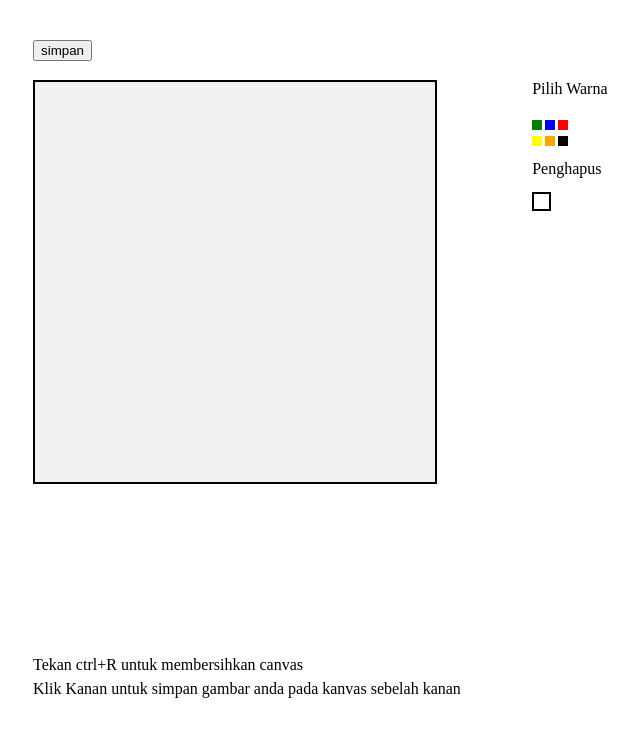
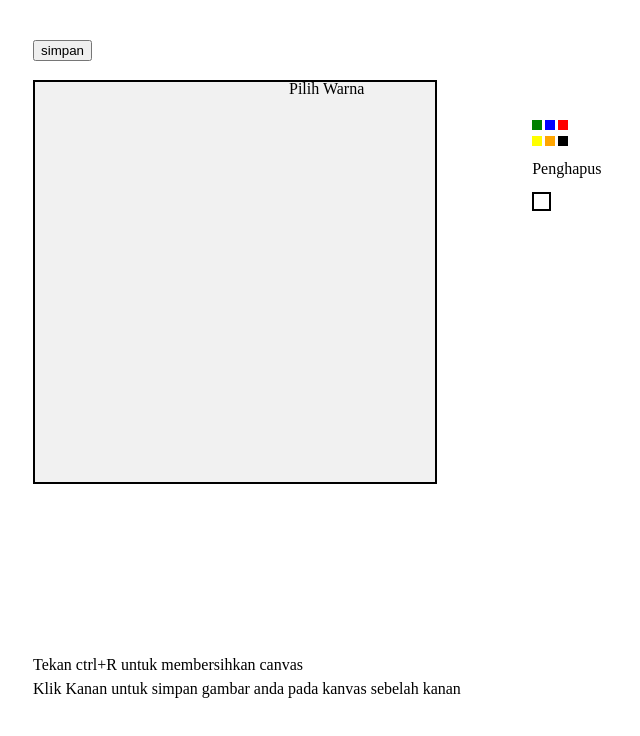
Before and after one commit to ahmadyan1/acmadyani, a plain HTML site: page uts.html in a window 1280 px wide. Shown: the whole page, without its empty margins (95-735 px from the left). Drawn offline with Linux system fonts and the light colour scheme.

Commit message:
Update uts.html

```diff
--- a/uts.html
+++ b/uts.html
@@ -128,7 +128,7 @@ canvas {
     </script>
     <body onload="init()">
         <canvas id="can" width="400" height="400" style="position:absolute;top:10%;left:10%;border:2px solid;"></canvas>
-        <div style="position:absolute;top:10%;left:49%;">Pilih Warna</div>
+        <div style="position:absolute;top:10%;left:30%;">Pilih Warna</div>
         <div style="position:absolute;top:15%;left:49%;width:10px;height:10px;background:green;" id="green" onclick="color(this)"></div>
         <div style="position:absolute;top:15%;left:50%;width:10px;height:10px;background:blue;" id="blue" onclick="color(this)"></div>
         <div style="position:absolute;top:15%;left:51%;width:10px;height:10px;background:red;" id="red" onclick="color(this)"></div>
```
